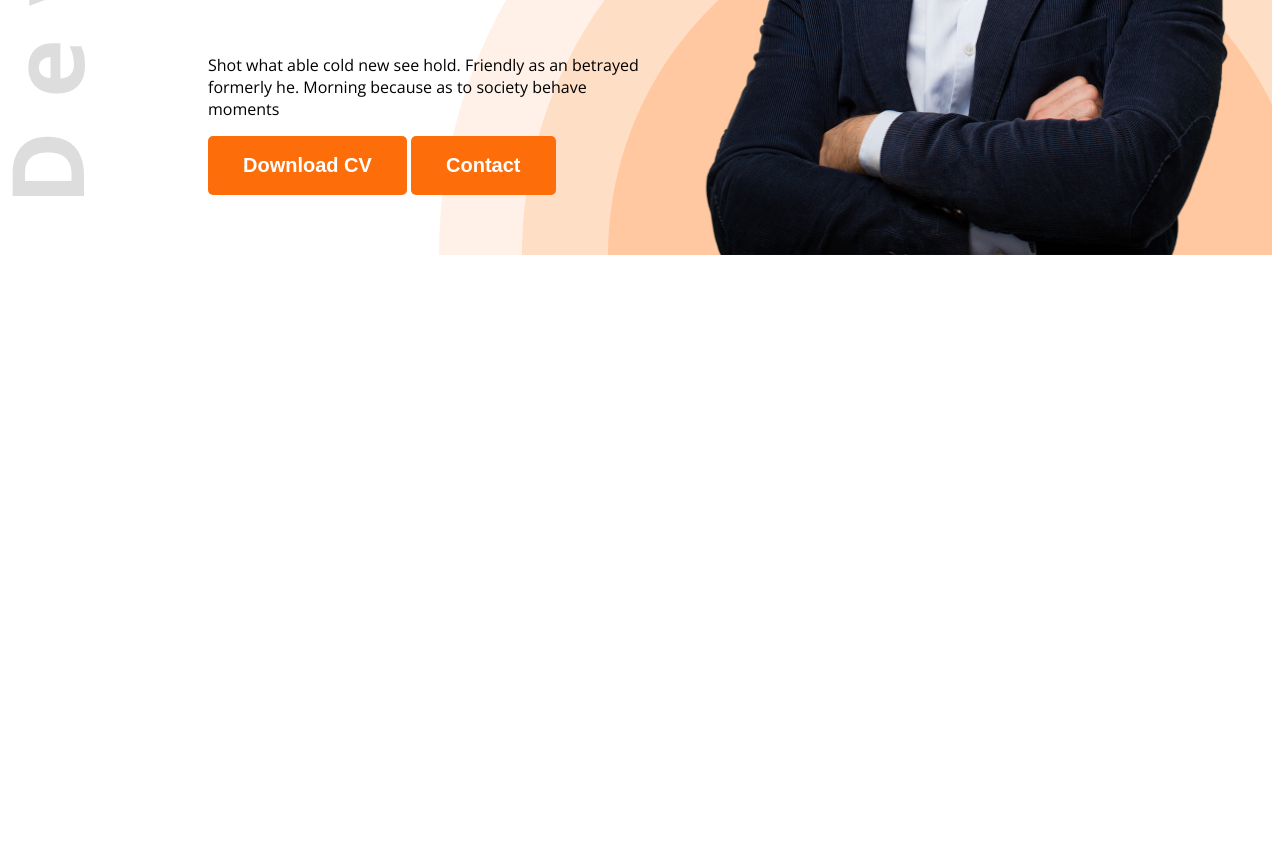
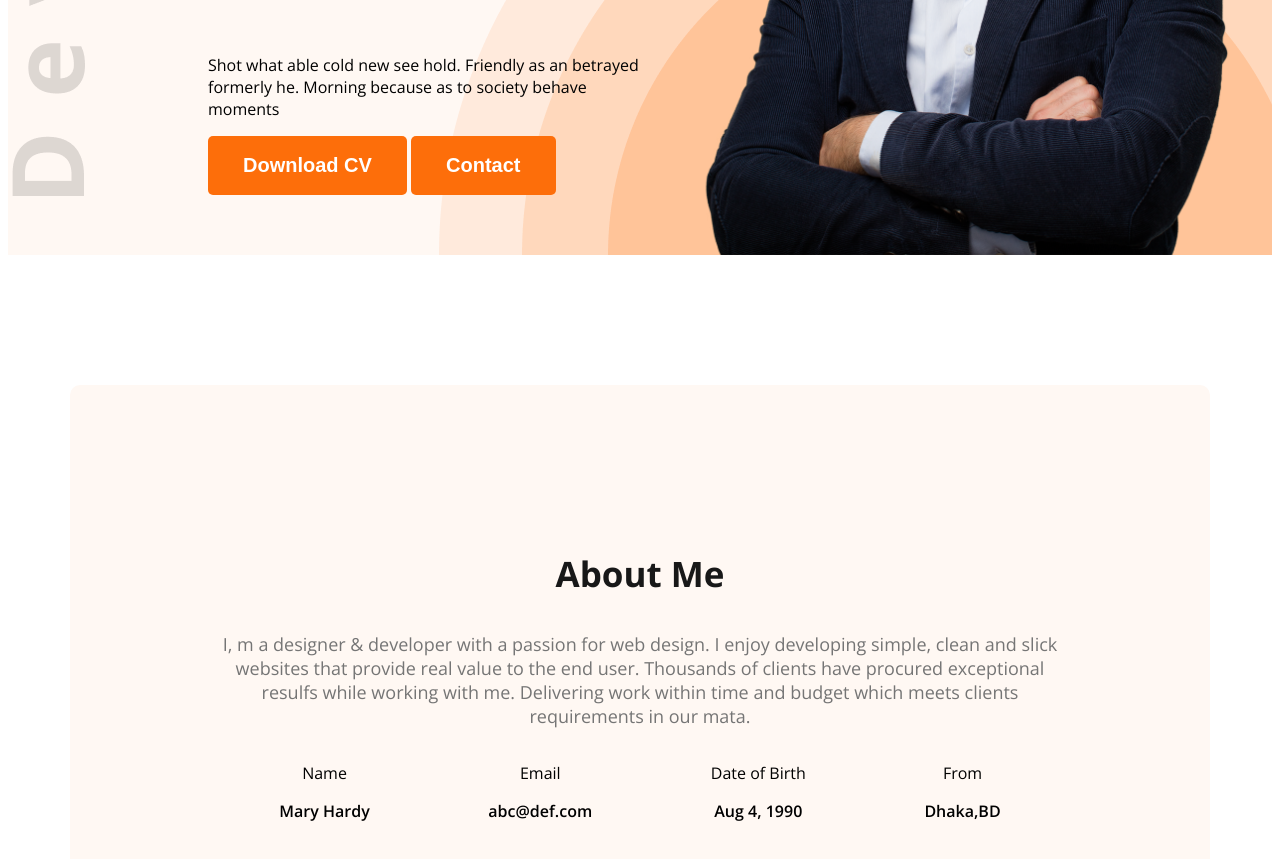
Before and after one commit to prachi23chowdhury/web-dev-portfolio, a plain HTML site: page index.html in a window 1280 px wide. Shown: the part 575-1434 px from the top of the page. Before the commit the page ends 838 px from the top, so only its background shows below. Drawn offline with nearby package versions, Linux system fonts and the light colour scheme.

Commit message:
added some thing

```diff
--- a/index.html
+++ b/index.html
@@ -10,7 +10,7 @@
     <link rel="stylesheet" href="styles/portfolio.css">
 </head>
 <body class="open-sans-normal">
-    <header class="header">
+    <header class="header secondary-bg">
 <nav>
     <h3 class="nav-title">Ma<span class="text-primary">r</span>y</h3>
     <ul>
@@ -33,7 +33,33 @@
 </div>
     </header>
 <main>
-
+<section class="about secondary-bg">
+    <h3 class="section-title">About Me</h3>
+    <p class="section-description">I, m a designer & developer with a passion for web design. I enjoy developing simple, clean and
+slick websites that provide real value to the end user. Thousands of clients have procured
+exceptional resulfs while working with me. Delivering work within time and budget which meets
+clients requirements in our mata.
+    </p>
+    <div class="about-items">
+        <!--.about-item*4>p.item-title+p.item-description -->
+            <div class="about-item">
+                <p class="item-title">Name </p>
+                <p class="item-description">Mary Hardy</p>
+            </div>
+            <div class="about-item">
+                <p class="item-title">Email</p>
+                <p class="item-description">abc@def.com</p>
+            </div>
+            <div class="about-item">
+                <p class="item-title">Date of Birth</p>
+                <p class="item-description">Aug 4, 1990</p>
+            </div>
+            <div class="about-item">
+                <p class="item-title">From</p>
+                <p class="item-description">Dhaka,BD</p>
+            </div>
+    </div>
+</section>
 </main>
 <footer>
 
--- a/styles/portfolio.css
+++ b/styles/portfolio.css
@@ -7,6 +7,9 @@
     "wdth" 100;
 }
 /* shared style */
+.secondary-bg{
+    background-color: #FFF8F3;
+}
 .text-primary{
     color: #fd6e0a;
 }
@@ -21,6 +24,15 @@ color: white;
 padding: 18px 35px;
 border-radius: 5px;
 border: none;
+}
+.section-title{
+    font-size: 35px;
+    font-weight: bold;
+    color: #181818;
+}
+.section-description{
+    font-size: 18px;
+    color: #757575;
 }
 /* header */
 .header{
@@ -71,3 +83,22 @@ font-weight: 600;
 .banner-profile-pic{
  width: 580px;
 }
+/* main styles */
+main{
+    max-width: 1140px;
+    margin: 0 auto;
+}
+/* about styles */
+.about{
+    border-radius: 10px;
+    padding: 130px 150px;
+    text-align: center;
+    margin-top: 130px;
+}
+.about-items{
+    display: flex;
+    justify-content: space-around;
+}
+.item-description{
+    font-weight: 600;
+}
```
